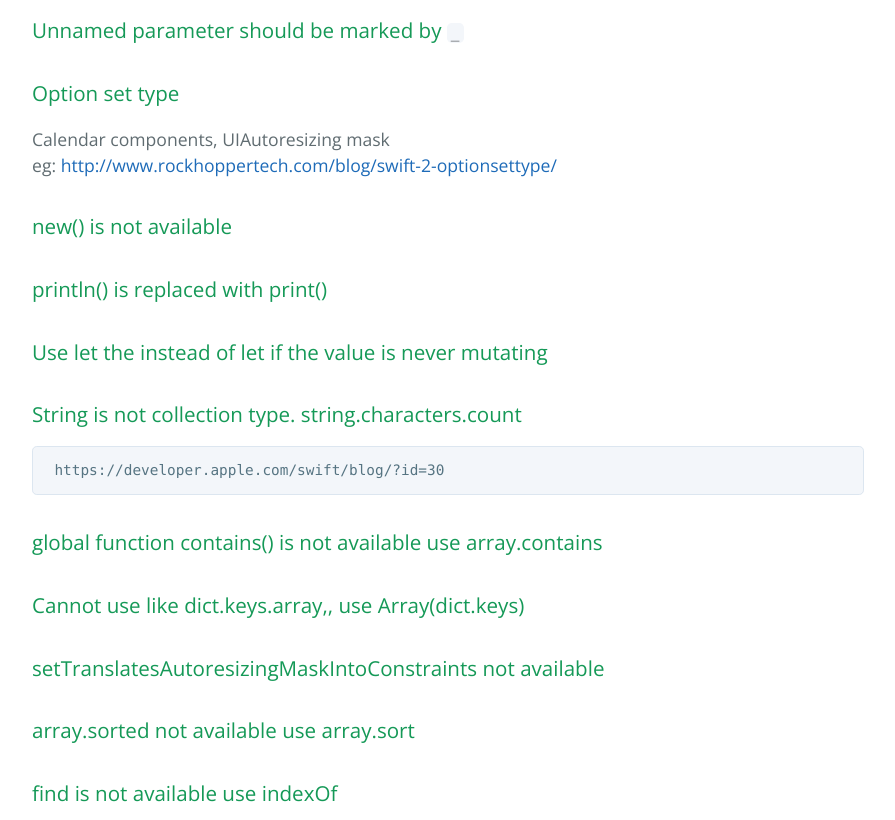
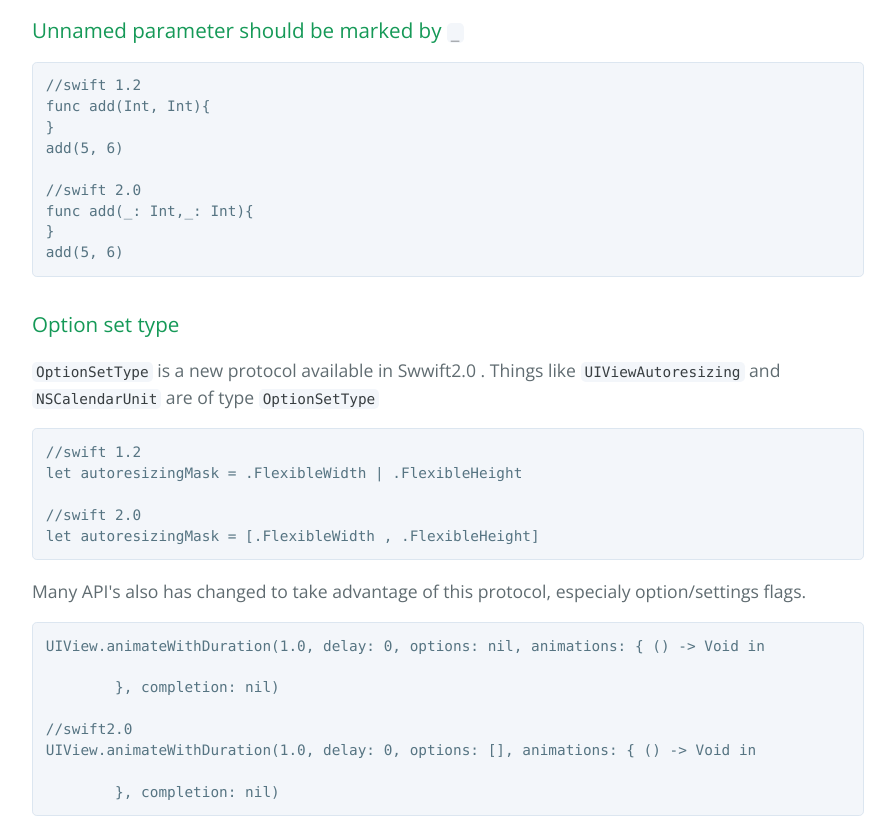
Before and after one commit to AnilVarghese/swift-2.0, a plain HTML site: page index.html in a window 1280 px wide. Shown: the part 900-1720 px from the top of the page, without its empty margins (192-1087 px from the left). Drawn offline with nearby package versions, Linux system fonts and the light colour scheme.

```diff
--- a/index.html
+++ b/index.html
@@ -44,11 +44,40 @@ startGameWith(player:"anil",level: 5)
 <a id="unnamed-parameter-should-be-marked-by-_" class="anchor" href="#unnamed-parameter-should-be-marked-by-_" aria-hidden="true"><span class="octicon octicon-link"></span></a>Unnamed parameter should be marked by <code>_</code>
 </h3>
 
+<pre><code>//swift 1.2
+func add(Int, Int){
+}
+add(5, 6)
+
+//swift 2.0
+func add(_: Int,_: Int){
+}
+add(5, 6)
+</code></pre>
+
 <h3>
 <a id="option-set-type" class="anchor" href="#option-set-type" aria-hidden="true"><span class="octicon octicon-link"></span></a>Option set type</h3>
 
-<p>Calendar components, UIAutoresizing mask<br>
-   eg: <a href="http://www.rockhoppertech.com/blog/swift-2-optionsettype/">http://www.rockhoppertech.com/blog/swift-2-optionsettype/</a></p>
+<p><code>OptionSetType</code> is a new protocol available in Swwift2.0 . Things like <code>UIViewAutoresizing</code> and <code>NSCalendarUnit</code> are of type <code>OptionSetType</code></p>
+
+<pre><code>//swift 1.2
+let autoresizingMask = .FlexibleWidth | .FlexibleHeight
+
+//swift 2.0
+let autoresizingMask = [.FlexibleWidth , .FlexibleHeight]
+</code></pre>
+
+<p>Many API's also has changed to take advantage of this protocol, especialy option/settings flags.  </p>
+
+<pre><code>UIView.animateWithDuration(1.0, delay: 0, options: nil, animations: { () -&gt; Void in
+
+        }, completion: nil)
+
+//swift2.0
+UIView.animateWithDuration(1.0, delay: 0, options: [], animations: { () -&gt; Void in
+
+        }, completion: nil)
+</code></pre>
 
 <h3>
 <a id="new-is-not-available" class="anchor" href="#new-is-not-available" aria-hidden="true"><span class="octicon octicon-link"></span></a>new() is not available</h3>
```
Also changed, not shown: params.json (+1 -1 lines).
